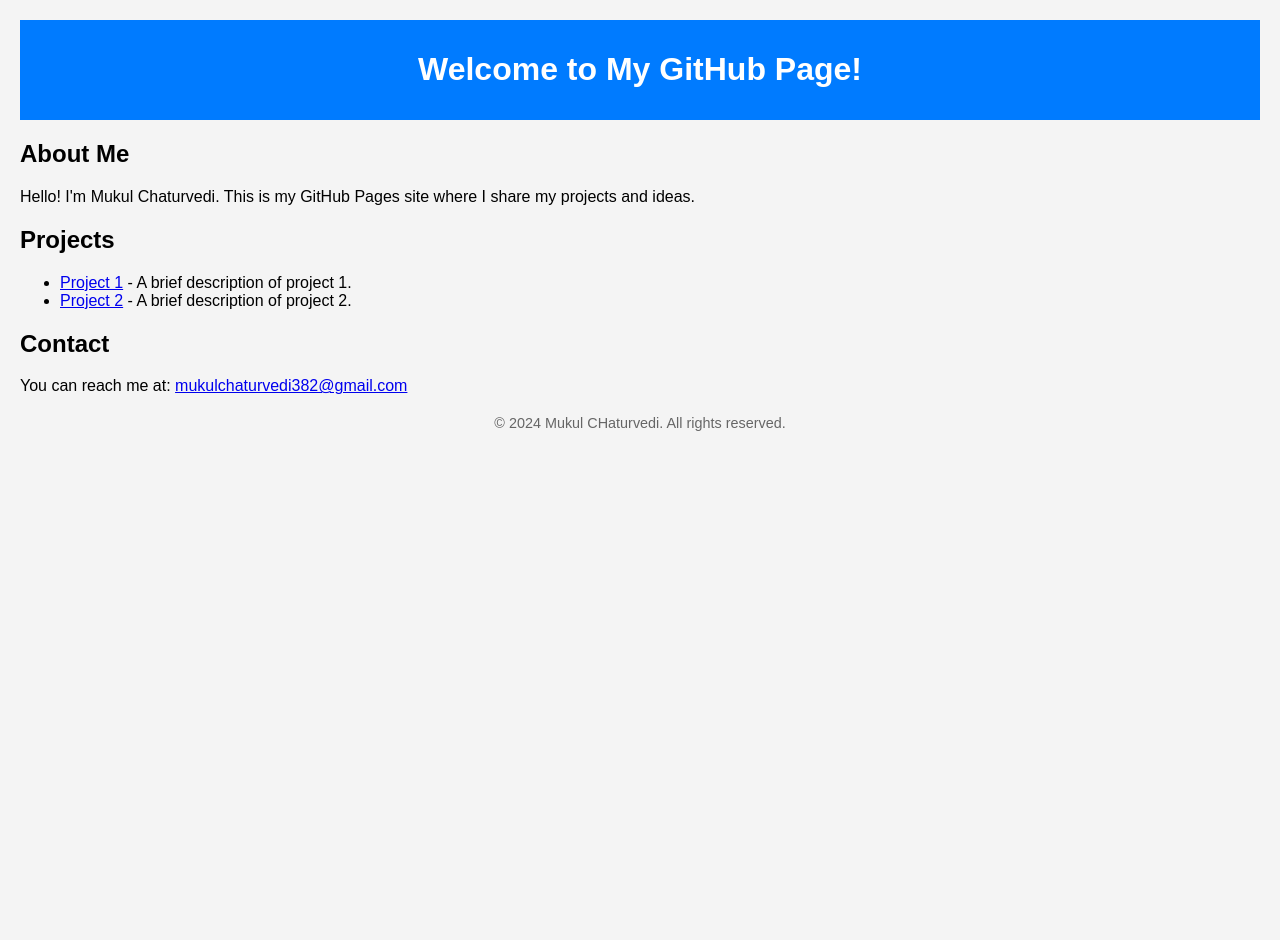
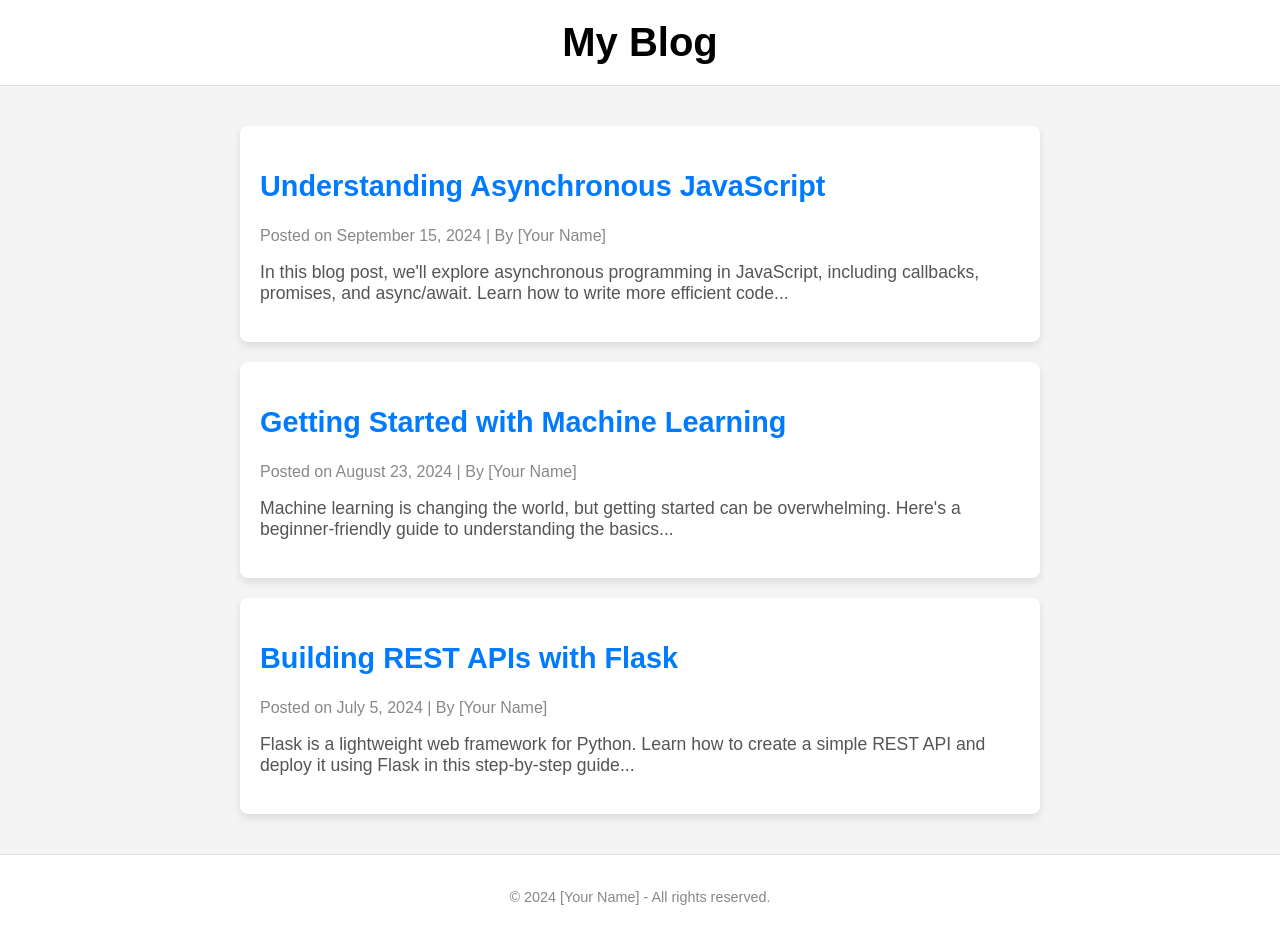
Before and after one commit to mukulck/mukulck.github.io, a plain HTML site: page index.html in a window 1280 px wide. Before the commit the page ends 800 px from the top, so only its background shows below. Drawn offline with Linux system fonts and the light colour scheme.

Commit message:
second commit

```diff
--- a/index.html
+++ b/index.html
@@ -3,54 +3,94 @@
 <head>
     <meta charset="UTF-8">
     <meta name="viewport" content="width=device-width, initial-scale=1.0">
-    <title>My GitHub Page</title>
-    <link rel="stylesheet" href="styles.css">
+    <title>My Blog</title>
     <style>
         body {
             font-family: Arial, sans-serif;
             margin: 0;
-            padding: 20px;
+            padding: 0;
             background-color: #f4f4f4;
         }
         header {
-            background: #007bff;
-            color: white;
-            padding: 10px 0;
+            background-color: #ffffff;
+            padding: 20px 0;
             text-align: center;
+            border-bottom: 1px solid #e0e0e0;
+        }
+        header h1 {
+            margin: 0;
+            font-size: 2.5em;
         }
         main {
-            margin-top: 20px;
+            max-width: 800px;
+            margin: 40px auto;
+            padding: 0 20px;
+        }
+        .post {
+            background: white;
+            border-radius: 8px;
+            padding: 20px;
+            margin-bottom: 20px;
+            box-shadow: 0 4px 8px rgba(0,0,0,0.1);
+        }
+        .post-title {
+            font-size: 1.8em;
+            color: #333;
+        }
+        .post-meta {
+            color: #888;
+            margin-bottom: 15px;
+        }
+        .post-excerpt {
+            font-size: 1.1em;
+            color: #555;
         }
         footer {
             text-align: center;
-            margin-top: 20px;
+            margin-top: 40px;
+            padding: 20px 0;
             font-size: 0.9em;
-            color: #666;
+            color: #888;
+            border-top: 1px solid #e0e0e0;
+            background-color: #ffffff;
+        }
+        a {
+            color: #007bff;
+            text-decoration: none;
+        }
+        a:hover {
+            text-decoration: underline;
         }
     </style>
 </head>
 <body>
 
 <header>
-    <h1>Welcome to My GitHub Page!</h1>
+    <h1>My Blog</h1>
 </header>
 
 <main>
-    <h2>About Me</h2>
-    <p>Hello! I'm Mukul Chaturvedi. This is my GitHub Pages site where I share my projects and ideas.</p>
+    <article class="post">
+        <h2 class="post-title"><a href="#">Understanding Asynchronous JavaScript</a></h2>
+        <div class="post-meta">Posted on September 15, 2024 | By [Your Name]</div>
+        <p class="post-excerpt">In this blog post, we'll explore asynchronous programming in JavaScript, including callbacks, promises, and async/await. Learn how to write more efficient code...</p>
+    </article>
 
-    <h2>Projects</h2>
-    <ul>
-        <li><a href="https://github.com/yourusername/project1">Project 1</a> - A brief description of project 1.</li>
-        <li><a href="https://github.com/yourusername/project2">Project 2</a> - A brief description of project 2.</li>
-    </ul>
+    <article class="post">
+        <h2 class="post-title"><a href="#">Getting Started with Machine Learning</a></h2>
+        <div class="post-meta">Posted on August 23, 2024 | By [Your Name]</div>
+        <p class="post-excerpt">Machine learning is changing the world, but getting started can be overwhelming. Here's a beginner-friendly guide to understanding the basics...</p>
+    </article>
 
-    <h2>Contact</h2>
-    <p>You can reach me at: <a href="mukulchaturvedi382@gmail.com">mukulchaturvedi382@gmail.com</a></p>
+    <article class="post">
+        <h2 class="post-title"><a href="#">Building REST APIs with Flask</a></h2>
+        <div class="post-meta">Posted on July 5, 2024 | By [Your Name]</div>
+        <p class="post-excerpt">Flask is a lightweight web framework for Python. Learn how to create a simple REST API and deploy it using Flask in this step-by-step guide...</p>
+    </article>
 </main>
 
 <footer>
-    <p>&copy; 2024 Mukul CHaturvedi. All rights reserved.</p>
+    <p>&copy; 2024 [Your Name] - All rights reserved.</p>
 </footer>
 
 </body>
```
